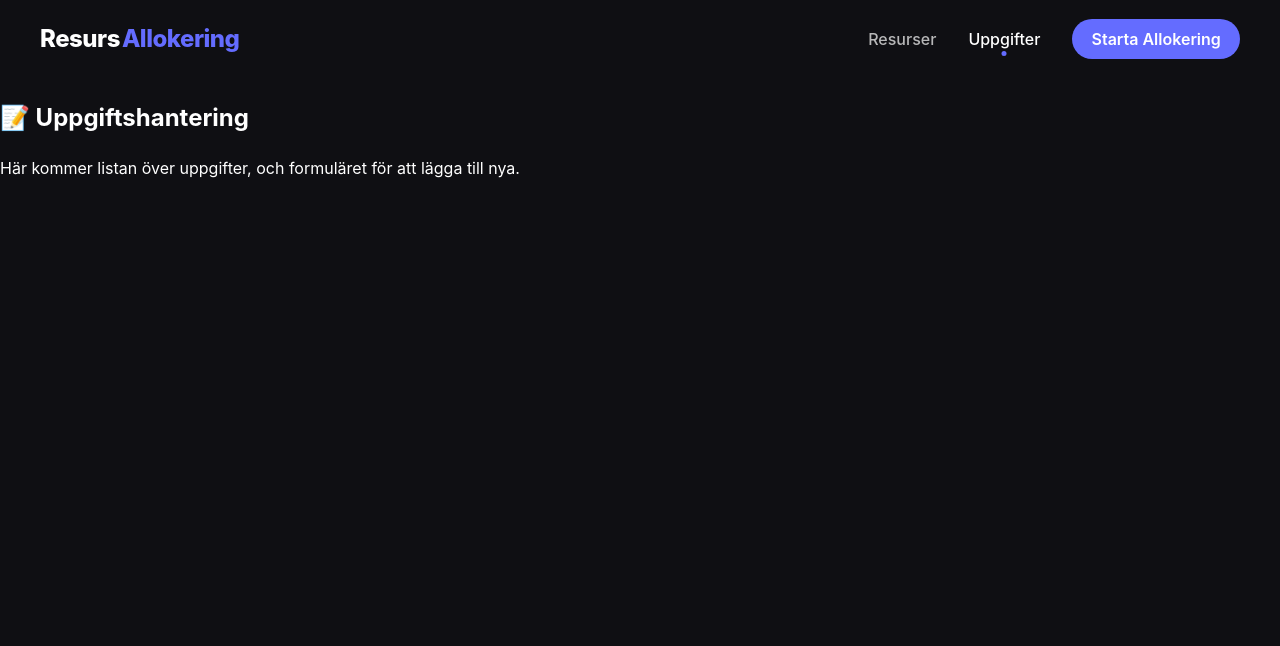
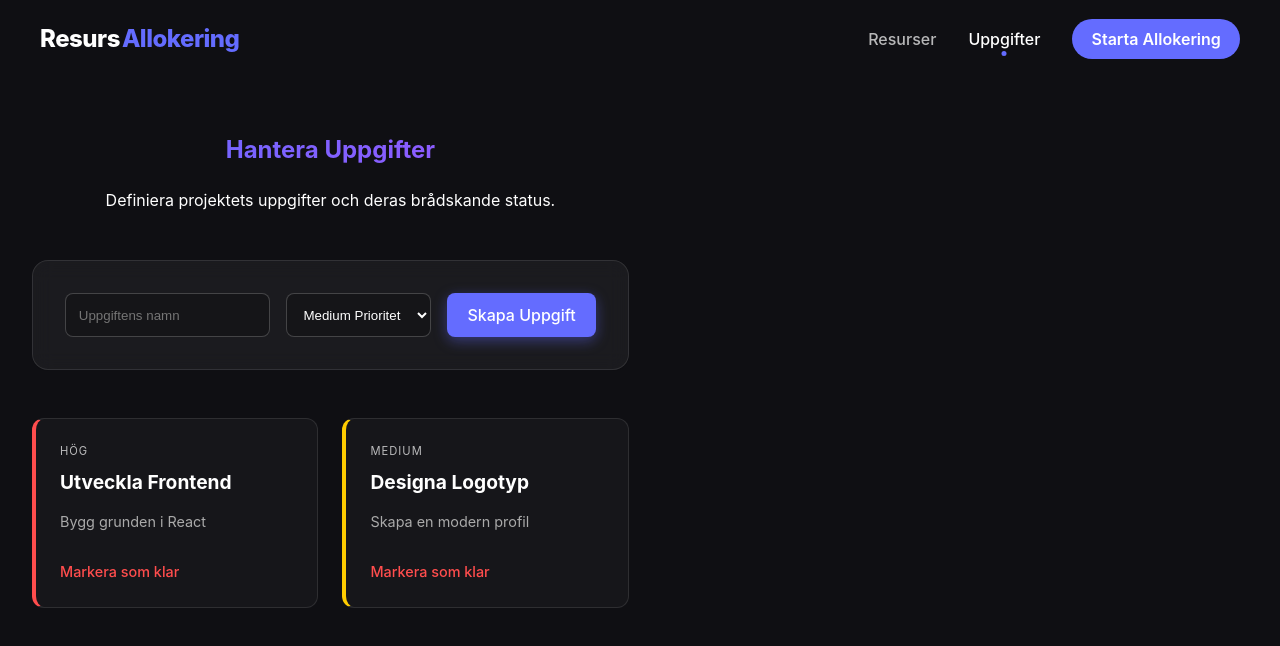
Before and after one commit to Aranovic7/django-resurs-allokator, a React (Vite) app in the folder frontend-client/: page /tasks in a window 1280 px wide. Shown: the top 646 px of the page. Built offline with nearby package versions, Linux system fonts and the light colour scheme.

Commit message:
Lagt till uppgiftshantering med prioritetsstöd och design

```diff
--- /dev/null
+++ b/frontend-client/src/pages/TaskPage.css
@@ -0,0 +1,58 @@
+.page-container {
+  max-width: 1000px;
+  margin: 0 auto;
+  padding: 2rem;
+}
+
+.priority-select {
+  background: rgba(0, 0, 0, 0.2);
+  border: 1px solid rgba(255, 255, 255, 0.2);
+  padding: 0.8rem;
+  border-radius: 8px;
+  color: white;
+  cursor: pointer;
+}
+
+.task-grid {
+  display: grid;
+  grid-template-columns: repeat(auto-fill, minmax(280px, 1fr));
+  gap: 1.5rem;
+}
+
+.task-card {
+  background: rgba(255, 255, 255, 0.03);
+  border: 1px solid rgba(255, 255, 255, 0.1);
+  padding: 1.5rem;
+  border-radius: 12px;
+  position: relative;
+  overflow: hidden;
+}
+
+/* Färgade kanter för prioritering */
+.border-hög {
+  border-left: 4px solid #ff4d4d;
+}
+.border-medium {
+  border-left: 4px solid #ffcc00;
+}
+.border-låg {
+  border-left: 4px solid #4dff88;
+}
+
+.priority-indicator {
+  font-size: 0.7rem;
+  text-transform: uppercase;
+  letter-spacing: 1px;
+  margin-bottom: 0.5rem;
+  opacity: 0.7;
+}
+
+.task-card h3 {
+  margin: 0.5rem 0;
+  font-size: 1.2rem;
+}
+
+.task-card p {
+  color: #aaa;
+  font-size: 0.9rem;
+}
--- a/frontend-client/src/pages/TaskPage.tsx
+++ b/frontend-client/src/pages/TaskPage.tsx
@@ -1,12 +1,95 @@
-import React from "react"
+import React, { useState } from "react"
+import "./TaskPage.css"
+
+interface Task {
+  id: number
+  title: string
+  priority: "Låg" | "Medium" | "Hög"
+  description: string
+}
 
 const TaskPage: React.FC = () => {
+  const [tasks, setTasks] = useState<Task[]>([
+    {
+      id: 1,
+      title: "Utveckla Frontend",
+      priority: "Hög",
+      description: "Bygg grunden i React",
+    },
+    {
+      id: 2,
+      title: "Designa Logotyp",
+      priority: "Medium",
+      description: "Skapa en modern profil",
+    },
+  ])
+
+  const [title, setTitle] = useState("")
+  const [priority, setPriority] = useState<"Låg" | "Medium" | "Hög">("Medium")
+
+  const addTask = (e: React.FormEvent) => {
+    e.preventDefault()
+    if (!title) return
+
+    const newTask: Task = {
+      id: Date.now(),
+      title,
+      priority,
+      description: "Standardbeskrivning",
+    }
+
+    setTasks([...tasks, newTask])
+    setTitle("")
+  }
+
   return (
-    <div>
-      <h2>📝 Uppgiftshantering</h2>
-      <p>
-        Här kommer listan över uppgifter, och formuläret för att lägga till nya.
-      </p>
+    <div className="page-container">
+      <header className="page-header">
+        <h2 className="gradient-text">Hantera Uppgifter</h2>
+        <p>Definiera projektets uppgifter och deras brådskande status.</p>
+      </header>
+
+      <section className="form-section">
+        <form onSubmit={addTask} className="modern-form">
+          <input
+            type="text"
+            placeholder="Uppgiftens namn"
+            value={title}
+            onChange={(e) => setTitle(e.target.value)}
+          />
+          <select
+            value={priority}
+            onChange={(e) => setPriority(e.target.value as any)}
+            className="priority-select"
+          >
+            <option value="Låg">Låg Prioritet</option>
+            <option value="Medium">Medium Prioritet</option>
+            <option value="Hög">Hög Prioritet</option>
+          </select>
+          <button type="submit" className="btn-primary">
+            Skapa Uppgift
+          </button>
+        </form>
+      </section>
+
+      <section className="task-grid">
+        {tasks.map((task) => (
+          <div
+            key={task.id}
+            className={`task-card border-${task.priority.toLowerCase()}`}
+          >
+            <div className="priority-indicator">{task.priority}</div>
+            <h3>{task.title}</h3>
+            <p>{task.description}</p>
+            <button
+              className="delete-btn"
+              onClick={() => setTasks(tasks.filter((t) => t.id !== task.id))}
+            >
+              Markera som klar
+            </button>
+          </div>
+        ))}
+      </section>
     </div>
   )
 }
```
